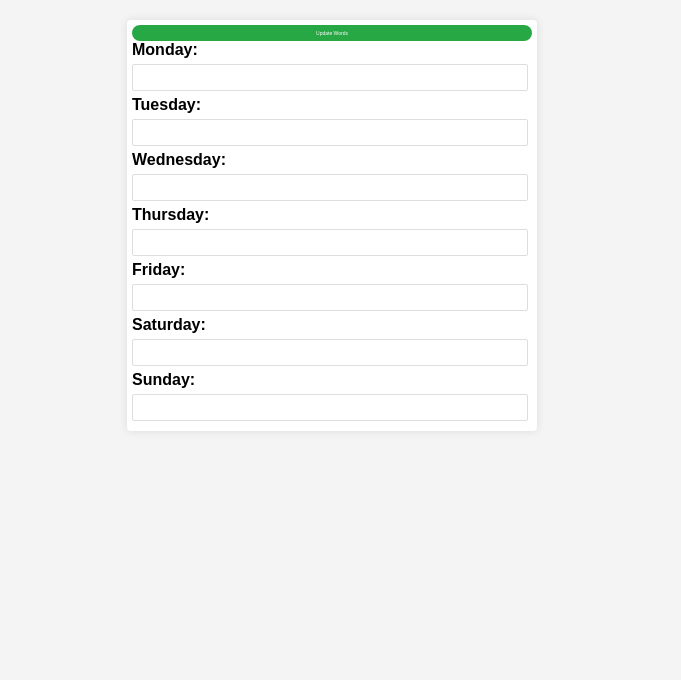
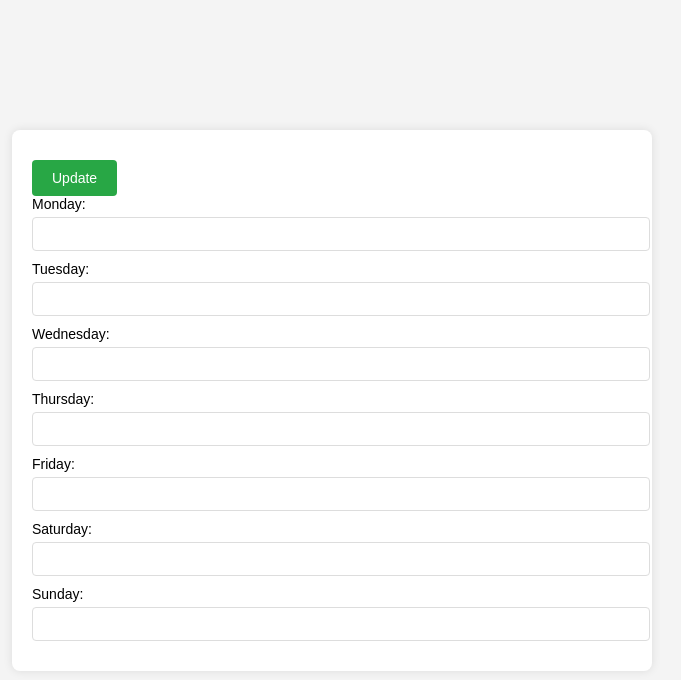
Before and after one commit to rjrizokas/my-web-app-wordly, a website: page update.html in a window 1280 px wide. Shown: the whole page, without its empty margins (308-989 px from the left). Drawn offline with Linux system fonts and the light colour scheme.

Commit message:
Update update.html

```diff
--- a/update.html
+++ b/update.html
@@ -4,87 +4,107 @@
     <meta charset="UTF-8">
     <meta name="viewport" content="width=device-width, initial-scale=1.0">
     <title>Update Words</title>
+    <link rel="stylesheet" href="styles.css"> <!-- Подключаем CSS файл -->
     <style>
+        /* Встроенные стили для быстрого тестирования */
         body {
             font-family: Arial, sans-serif;
-            margin: 10px;
-            padding: 10px;
+            margin: 0;
+            padding: 0;
+            display: flex;
+            justify-content: center;
+            align-items: center;
+            height: 100vh;
             background-color: #f4f4f4;
         }
-        h1 {
+
+        .container {
+            width: 100%;
+            max-width: 600px;
+            padding: 20px;
+            background: #fff;
+            box-shadow: 0 0 10px rgba(0, 0, 0, 0.1);
+            border-radius: 8px;
+        }
+
+        .form-group {
+            margin-bottom: 10px;
+        }
+
+        .form-group label {
+            display: block;
+            font-size: 14px; /* Уменьшаем размер шрифта */
+            margin-bottom: 5px;
+        }
+
+        .form-group input {
+            width: 100%;
+            padding: 8px;
+            font-size: 14px; /* Уменьшаем размер шрифта */
+            border: 1px solid #ddd;
+            border-radius: 4px;
+        }
+
+        .btn {
+            display: inline-block;
+            padding: 10px 20px;
+            font-size: 14px; /* Уменьшаем размер шрифта */
+            color: #fff;
+            background-color: #28a745;
+            border: none;
+            border-radius: 4px;
+            cursor: pointer;
             text-align: center;
-            margin-bottom: 15px;
+            margin-top: 10px;
         }
-        form {
-            max-width: 400px;
-            margin: 0 auto;
-            padding: 5px;
-            background: #fff;
-            border-radius: 4px;
-            box-shadow: 0 0 10px rgba(0, 0, 0, 0.1);
-        }
-        label {
-            display: block;
-            margin-bottom: 5px;
-            font-weight: bold;
-        }
-        input[type="text"] {
-            width: calc(100% - 16px);
-            padding: 5px;
-            margin-bottom: 5px;
-            border: 1px solid #ddd;
-            border-radius: 2px;
-        }
-        button {
-            display: block;
-            width: 100%;
-            padding: 5px;
-            background-color: #28a745;
-            color: #fff;
-            border: none;
-            border-radius: 12px;
-            font-size: 5px;
-            cursor: pointer;
-        }
-        button:hover {
+
+        .btn:hover {
             background-color: #218838;
         }
+
         #status {
-            text-align: center;
-            margin-top: 5px;
-            font-size: 5px;
-            font-weight: bold;
+            margin-top: 10px;
+            font-size: 14px; /* Уменьшаем размер шрифта */
+            color: #d9534f;
         }
     </style>
-    <script src="update.js" defer></script> <!-- Подключите ваш JS файл -->
 </head>
 <body>
-
-    <form id="update-form">
-        <button type="button" onclick="updateWords()">Update Words</button>
-
+    <div class="container">
+        <button class="btn" onclick="updateWords()">Update</button>
+        <form id="updateForm">
+            <div class="form-group">
                 <label for="monday">Monday:</label>
-        <input type="text" id="monday" name="monday"><br>
-
+                <input type="text" id="monday" name="monday">
+            </div>
+            <div class="form-group">
                 <label for="tuesday">Tuesday:</label>
-        <input type="text" id="tuesday" name="tuesday"><br>
-
+                <input type="text" id="tuesday" name="tuesday">
+            </div>
+            <div class="form-group">
                 <label for="wednesday">Wednesday:</label>
-        <input type="text" id="wednesday" name="wednesday"><br>
-
+                <input type="text" id="wednesday" name="wednesday">
+            </div>
+            <div class="form-group">
                 <label for="thursday">Thursday:</label>
-        <input type="text" id="thursday" name="thursday"><br>
-
+                <input type="text" id="thursday" name="thursday">
+            </div>
+            <div class="form-group">
                 <label for="friday">Friday:</label>
-        <input type="text" id="friday" name="friday"><br>
-
+                <input type="text" id="friday" name="friday">
+            </div>
+            <div class="form-group">
                 <label for="saturday">Saturday:</label>
-        <input type="text" id="saturday" name="saturday"><br>
-
+                <input type="text" id="saturday" name="saturday">
+            </div>
+            <div class="form-group">
                 <label for="sunday">Sunday:</label>
-        <input type="text" id="sunday" name="sunday"><br>
-
+                <input type="text" id="sunday" name="sunday">
+            </div>
         </form>
         <div id="status"></div>
+    </div>
+
+    <script src="update.js"></script>
 </body>
 </html>
```
Lines whose indentation alone changed are shown as unchanged.
